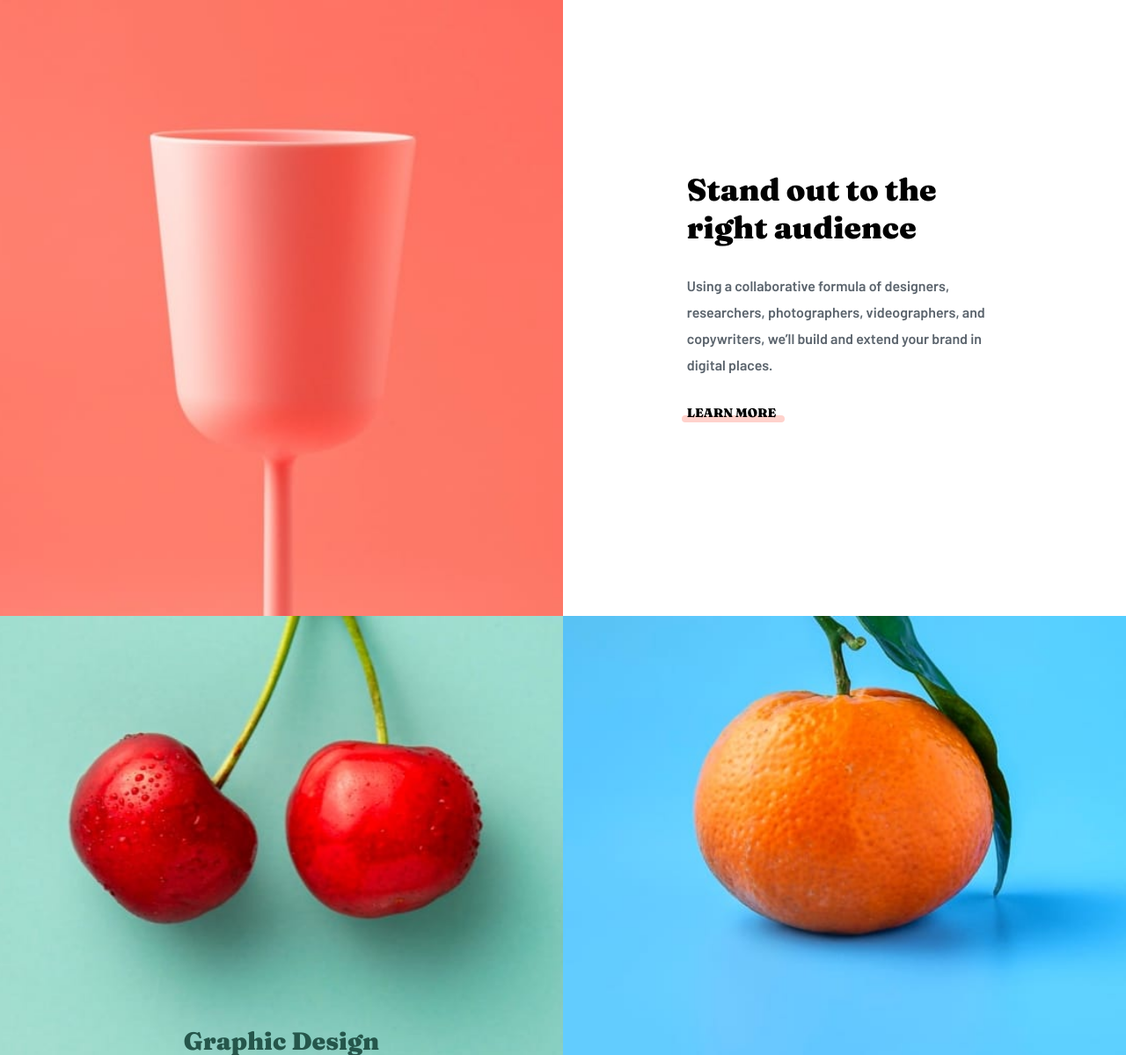
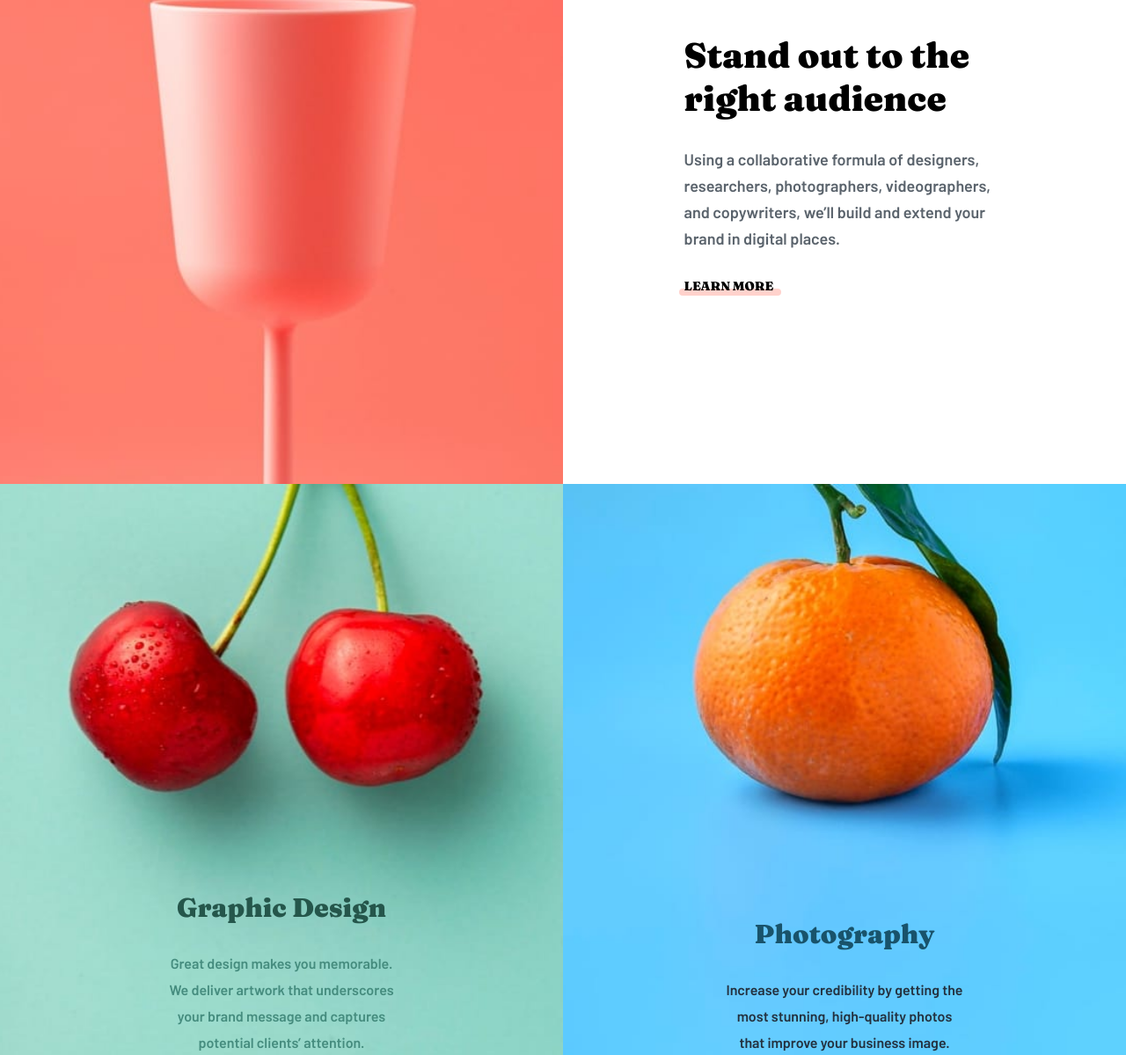
Before and after one commit to cloviswrodrigues/sunnyside_agency_landing_page, a website: page frontend/index.html in a window 1280 px wide. Shown: the part 1601-2800 px from the top of the page at 88% size. Drawn offline with Linux system fonts and the light colour scheme.

Commit message:
final adjustments

```diff
--- a/frontend/scss/_component.scss
+++ b/frontend/scss/_component.scss
@@ -1,5 +1,5 @@
 main {
-    margin-top: 63.2rem;
+    margin-top: 48.2rem;
 
     @media screen and (max-width: $break-mobile) {
         margin-top: 41.6rem;
@@ -73,17 +73,17 @@ main {
 }
 
 .section__box {
-    width: 56%;
+    width: 57%;
 
     h2 {
-        font-size: 3.5rem;
+        font-size: 4rem;
         font-family: Fraunces, sans-serif;
         font-weight: 900;
         margin-bottom: 3rem;
     }
 
     p {
-        font-size: 1.6rem;
+        font-size: 1.8rem;
         color: $color-very-dark-grayish-blue;
         line-height: 3rem;
         margin-bottom: 3rem;
@@ -156,7 +156,7 @@ main {
     text-align: center;
 
     h3 {
-        font-size: 2.8rem;
+        font-size: 3rem;
         font-family: Fraunces, sans-serif;
         font-weight: 900;
         margin-bottom: 3rem;
@@ -164,7 +164,7 @@ main {
     }
 
     p {
-        font-size: 1.4rem;
+        font-size: 1.6rem;
         line-height: 3rem;
         margin-bottom: 3rem;
     }
--- a/frontend/scss/_header.scss
+++ b/frontend/scss/_header.scss
@@ -5,7 +5,7 @@
 
     &__bg-pattern {
         width: 100%;
-        height: 900px;
+        height: 750px;
         position: absolute;
         top: 0;
         left: 0;
@@ -21,6 +21,7 @@
         background: url(../images/icon-arrow-down.svg) no-repeat center;
         width: 100%;
         height: 114px;
+        animation: 1s infinite alternate scrollDown;
     }
 
     &__wrapper {
@@ -138,3 +139,12 @@
         }
     }
 }
+
+@keyframes scrollDown {
+    from {
+        top: 40%;
+    }
+    to {
+        top: 60%;
+    }
+}
```
Also changed, not shown: frontend/css/style.css, 1 other file.
